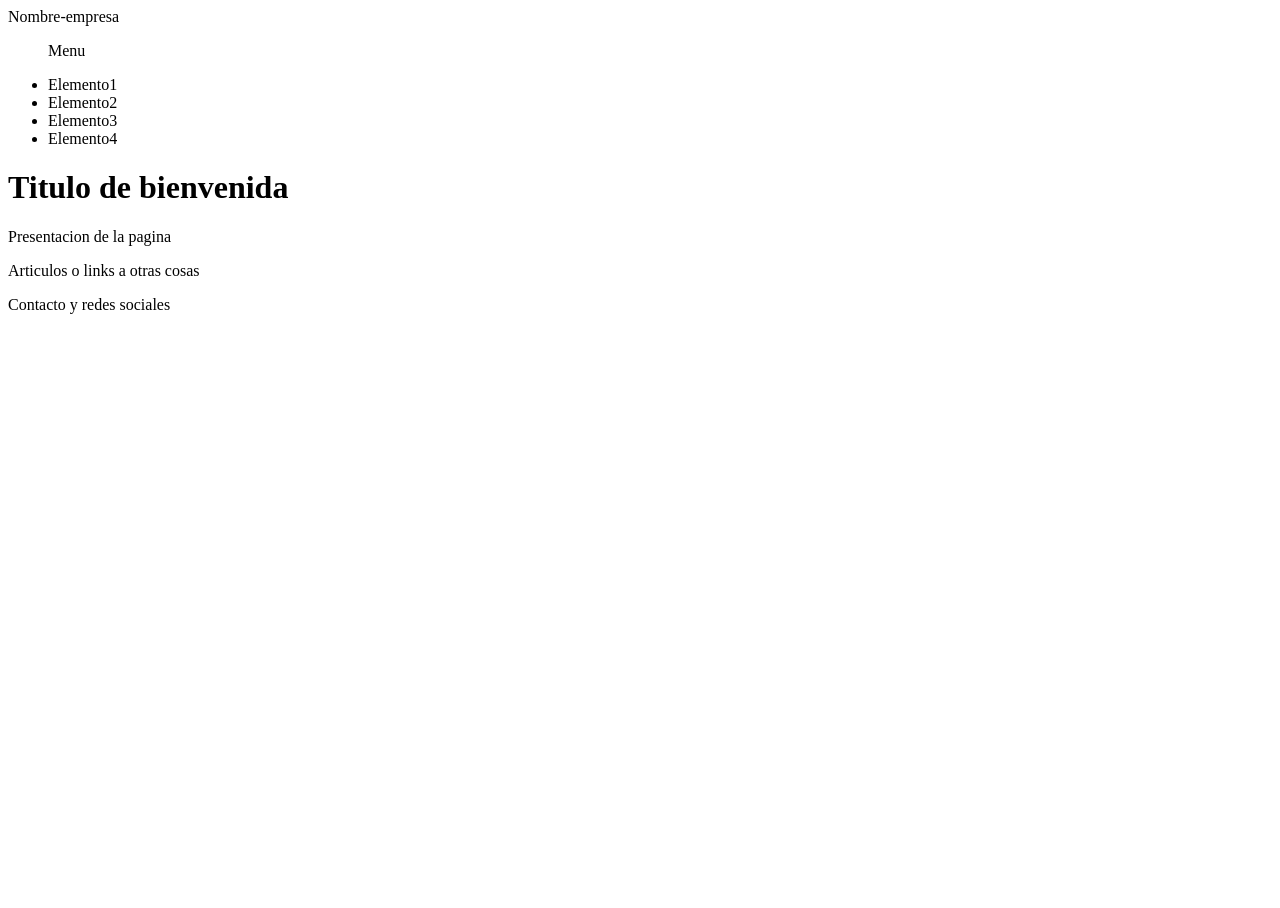
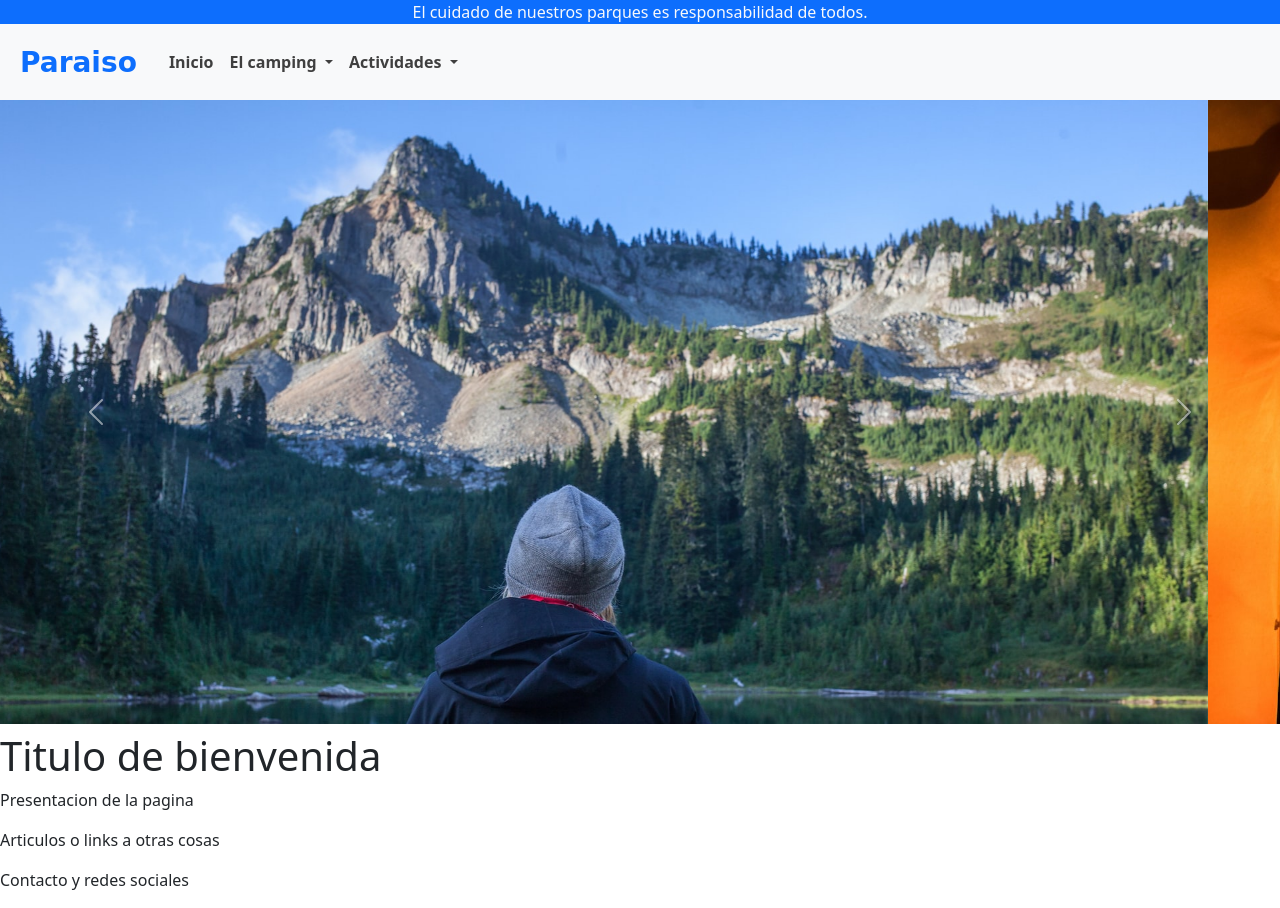
Before and after one commit to CamiVlls/FinalPD, a plain HTML site: page index.html in a window 1280 px wide. Before the commit the page ends 800 px from the top, so only its background shows below. Drawn offline with nearby package versions, Linux system fonts and the light colour scheme; a web font is replaced by a local one.

Commit message:
added carousel and a new font for the brand

```diff
--- a/index.html
+++ b/index.html
@@ -3,25 +3,89 @@
 <head>
     <meta charset="UTF-8">
     <meta http-equiv="X-UA-Compatible" content="IE=edge">
-    <meta name="viewport" content="width=device-width, initial-scale=1.0">
+    <meta name="viewport" content="width=device-width, initial-scale=1">
     <title>WEB TP FINAL</title>
+    <link href="https://cdn.jsdelivr.net/npm/bootstrap@5.2.3/dist/css/bootstrap.min.css" rel="stylesheet" integrity="sha384-rbsA2VBKQhggwzxH7pPCaAqO46MgnOM80zW1RWuH61DGLwZJEdK2Kadq2F9CUG65" crossorigin="anonymous">
+    <link rel="stylesheet" href="./styles.css">
 </head>
 <body>
+    <script src="https://cdn.jsdelivr.net/npm/bootstrap@5.2.3/dist/js/bootstrap.bundle.min.js" integrity="sha384-kenU1KFdBIe4zVF0s0G1M5b4hcpxyD9F7jL+jjXkk+Q2h455rYXK/7HAuoJl+0I4" crossorigin="anonymous"></script>
 
     <!--HEADER Y NAVBAR-->
-   <header>Nombre-empresa</header>
-   <nav>
-    <ul> <p>Menu</p>
-        <li>Elemento1</li>
-        <li>Elemento2</li>
-        <li>Elemento3</li>
-        <li>Elemento4</li>
-    </ul>
-   </nav>
+
+<header class="container-fluid bg-primary d-flex justify-content-center">
+    <p class="text-light mb-0 p-0 fs-9" id="banner">El cuidado de nuestros parques es responsabilidad de todos.</p><!--QUE SE MUEVA DE IZQUIERDA A DERECHA-->
+</header>
+
+   <nav class="navbar navbar-expand-lg bg-light" id="menu">
+    <div class="container-fluid">
+      <a class="navbar-brand p-2 fs-3" href="#">
+        <span class="text-primary fw-bold">Paraiso</span>
+      </a>
+      <button class="navbar-toggler" type="button" data-bs-toggle="collapse" data-bs-target="#navbarSupportedContent" aria-controls="navbarSupportedContent" aria-expanded="false" aria-label="Toggle navigation">
+      <span class="navbar-toggler-icon"></span>
+      </button>
+    <div class="collapse navbar-collapse" id="navbarSupportedContent">
+      <ul class="navbar-nav me-auto mb-2 mb-lg-0">
+        <li class="nav-item">
+          <a class="nav-link active" aria-current="page" href="#">Inicio</a>
+          <li class="nav-item dropdown">
+            <a class="nav-link dropdown-toggle" href="#" role="button" data-bs-toggle="dropdown" aria-expanded="false">
+              El camping
+            </a>
+            <ul class="dropdown-menu">
+              <li><a class="dropdown-item" href="#">Hospedaje</a></li>
+              <li><a class="dropdown-item" href="#">Salon de eventos</a></li>
+              <li><a class="dropdown-item" href="#">Festivales</a></li>
+            </ul>
+          </li>
+          <li class="nav-item dropdown">
+            <a class="nav-link dropdown-toggle" href="#" role="button" data-bs-toggle="dropdown" aria-expanded="false">
+            Actividades
+            </a>
+          <ul class="dropdown-menu">
+            <li><a class="dropdown-item" href="#">Deportes</a></li>
+            <li><a class="dropdown-item" href="#">Invierno</a></li>
+            <li><a class="dropdown-item" href="#">Colonia de vacaciones</a></li>
+          </ul>
+        </li>
+        <!--<li class="nav-item">
+          <a class="nav-link disabled">Disabled</a>
+        </li-->
+      </ul>
+      <!--<form class="d-flex" role="search">
+        <input class="form-control me-2" type="search" placeholder="Search" aria-label="Search">
+        <button class="btn btn-outline-success" type="submit">Search</button>
+      </form>-->
+    </div>
+  </div>
+</nav>
+
+<div id="carouselExampleControls" class="carousel slide" data-bs-ride="carousel">
+  <div class="carousel-inner">
+    <div class="carousel-item active">
+      <img src="./img/slide1.jpg" class="d-block w-100" id="slides" alt="...">
+    </div>
+    <div class="carousel-item">
+      <img src="./img/slide2.jpg" class="d-block w-100" id="slides" alt="...">
+    </div>
+    <div class="carousel-item">
+      <img src="./img/slide3.jpg" class="d-block w-100" id="slides" alt="...">
+    </div>
+  </div>
+  <button class="carousel-control-prev" type="button" data-bs-target="#carouselExampleControls" data-bs-slide="prev">
+    <span class="carousel-control-prev-icon" aria-hidden="true"></span>
+    <span class="visually-hidden">Previous</span>
+  </button>
+  <button class="carousel-control-next" type="button" data-bs-target="#carouselExampleControls" data-bs-slide="next">
+    <span class="carousel-control-next-icon" aria-hidden="true"></span>
+    <span class="visually-hidden">Next</span>
+  </button>
+</div>
 
 <!--CONTENIDO MAIN (CONTENIDO PROPIO DE LA SECCION)-->
 <main>
-    <h1>Titulo de bienvenida</h1>
+    <h1 class="pt-2">Titulo de bienvenida</h1>
         <p>Presentacion de la pagina</p>
 </main>
 <!--ASIDE SI ES POSIBLE-->
--- a/styles.css
+++ b/styles.css
@@ -0,0 +1,27 @@
+@import url('https://fonts.googleapis.com/css2?family=Unbounded:wght@600&display=swap');
+
+/*body {
+
+}*/
+
+span {
+    font-family: 'Unbounded', cursive;
+    overflow-x: hidden;
+    /*font-size: 42px;*/
+}
+/*NAVBAR MENU*/
+#menu a {
+    font-weight: bold;
+    color: #3f3f3f;
+}
+/*#slides {
+    width: 75%;
+    height: 80%;
+    padding-bottom: 40px;
+    padding-left: 70px;
+    padding-right: 70px;
+    padding-top: 0;
+}*/
+.carousel-inner {
+    max-height: 39rem;
+}
```
Also changed, not shown: img/cabinphoto.jpg (added), img/slide1.jpg (added), img/slide2.jpg (added), img/slide3.jpg (added).
